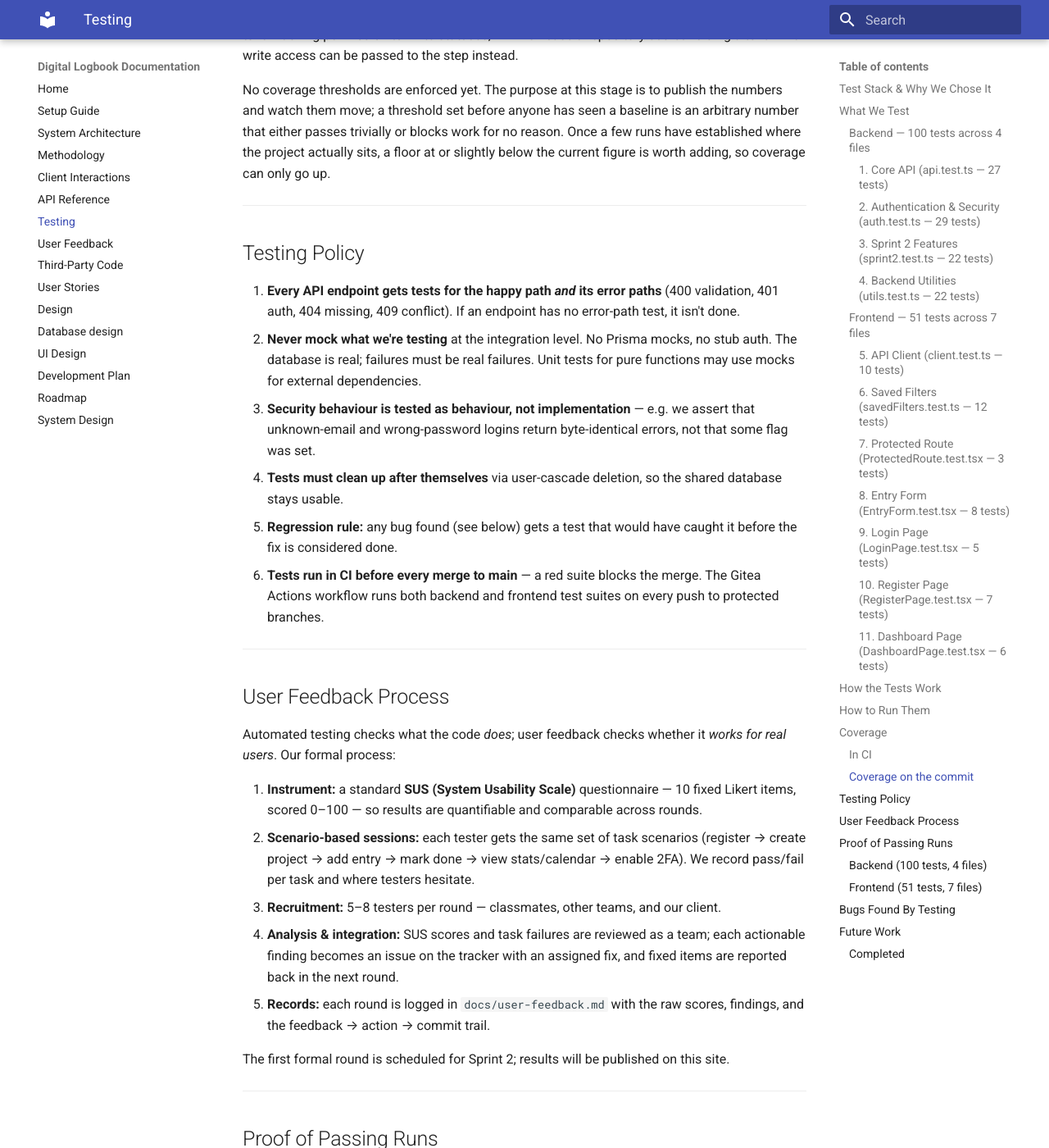
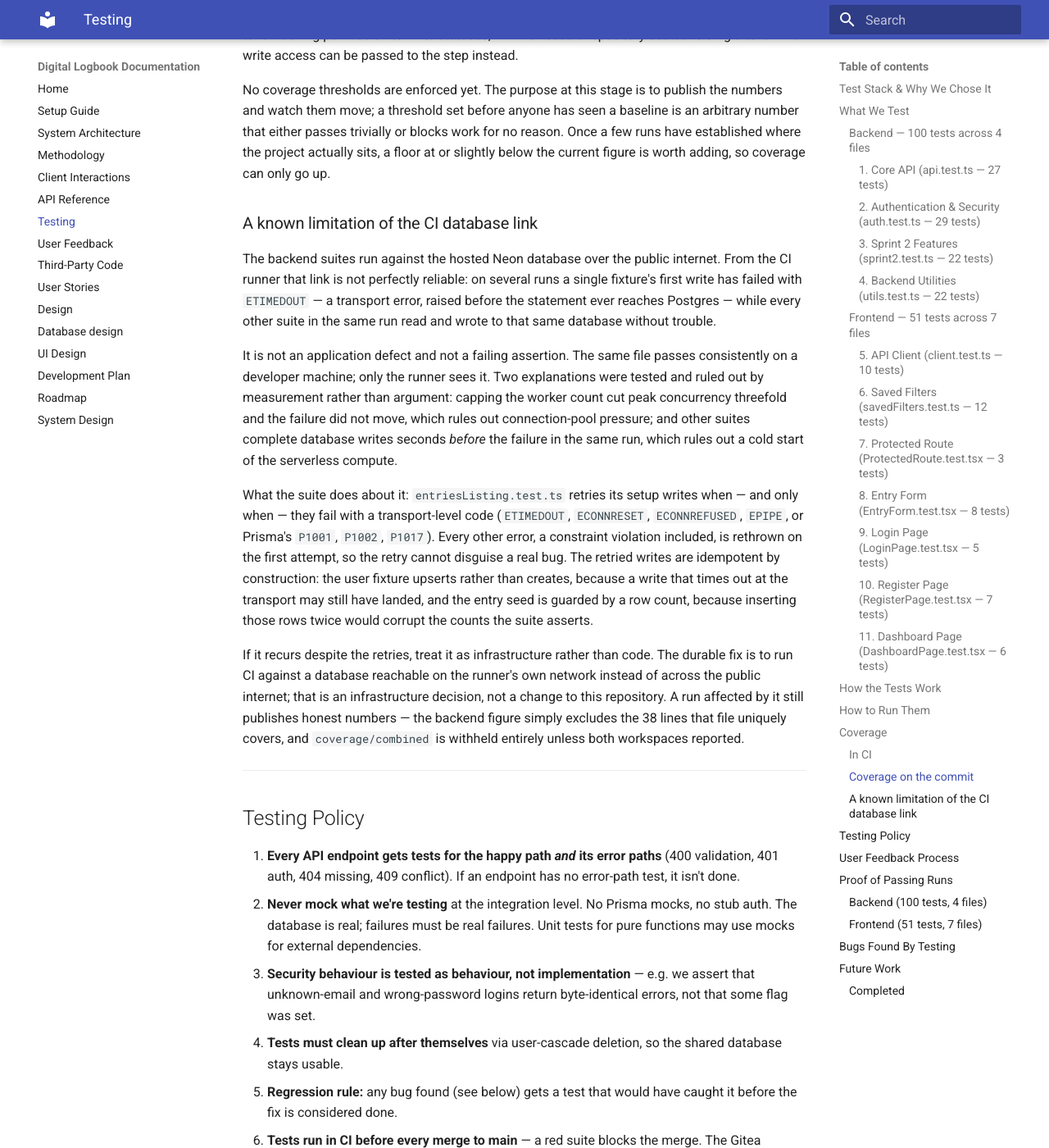
Before and after one commit to DiMpho-20/coms3011a-logbook-digital-logbook, an MkDocs documentation site: the page built from docs/testing.md, in a window 1280 px wide and 1400 px high, scrolled down 6957 px. Shown: the whole window at 82% size. Built offline with MkDocs 1.6.1 and Material for MkDocs 9.7.7, drawn with Linux system fonts in a browser that asks for light colours.

Commit message:
docs: record the flaky ci database link as a known limitation

```diff
--- a/docs/testing.md
+++ b/docs/testing.md
@@ -259,6 +259,40 @@ no reason. Once a few runs have established where the project actually sits, a
 floor at or slightly below the current figure is worth adding, so coverage can
 only go up.
 
+### A known limitation of the CI database link
+
+The backend suites run against the hosted Neon database over the public
+internet. From the CI runner that link is not perfectly reliable: on several
+runs a single fixture's first write has failed with `ETIMEDOUT` — a transport
+error, raised before the statement ever reaches Postgres — while every other
+suite in the same run read and wrote to that same database without trouble.
+
+It is not an application defect and not a failing assertion. The same file
+passes consistently on a developer machine; only the runner sees it. Two
+explanations were tested and ruled out by measurement rather than argument:
+capping the worker count cut peak concurrency threefold and the failure did
+not move, which rules out connection-pool pressure; and other suites complete
+database writes seconds *before* the failure in the same run, which rules out
+a cold start of the serverless compute.
+
+What the suite does about it: `entriesListing.test.ts` retries its setup
+writes when — and only when — they fail with a transport-level code
+(`ETIMEDOUT`, `ECONNRESET`, `ECONNREFUSED`, `EPIPE`, or Prisma's `P1001`,
+`P1002`, `P1017`). Every other error, a constraint violation included, is
+rethrown on the first attempt, so the retry cannot disguise a real bug. The
+retried writes are idempotent by construction: the user fixture upserts
+rather than creates, because a write that times out at the transport may
+still have landed, and the entry seed is guarded by a row count, because
+inserting those rows twice would corrupt the counts the suite asserts.
+
+If it recurs despite the retries, treat it as infrastructure rather than
+code. The durable fix is to run CI against a database reachable on the
+runner's own network instead of across the public internet; that is an
+infrastructure decision, not a change to this repository. A run affected by
+it still publishes honest numbers — the backend figure simply excludes the
+38 lines that file uniquely covers, and `coverage/combined` is withheld
+entirely unless both workspaces reported.
+
 ---
 
 ## Testing Policy
```
